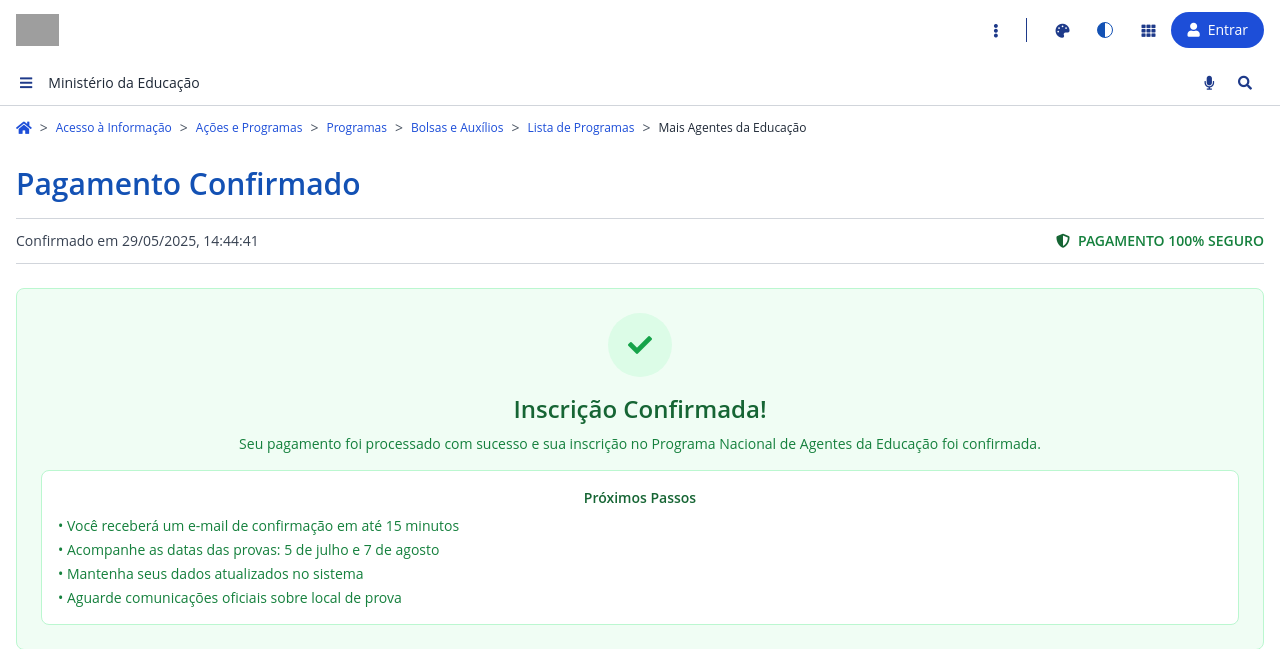
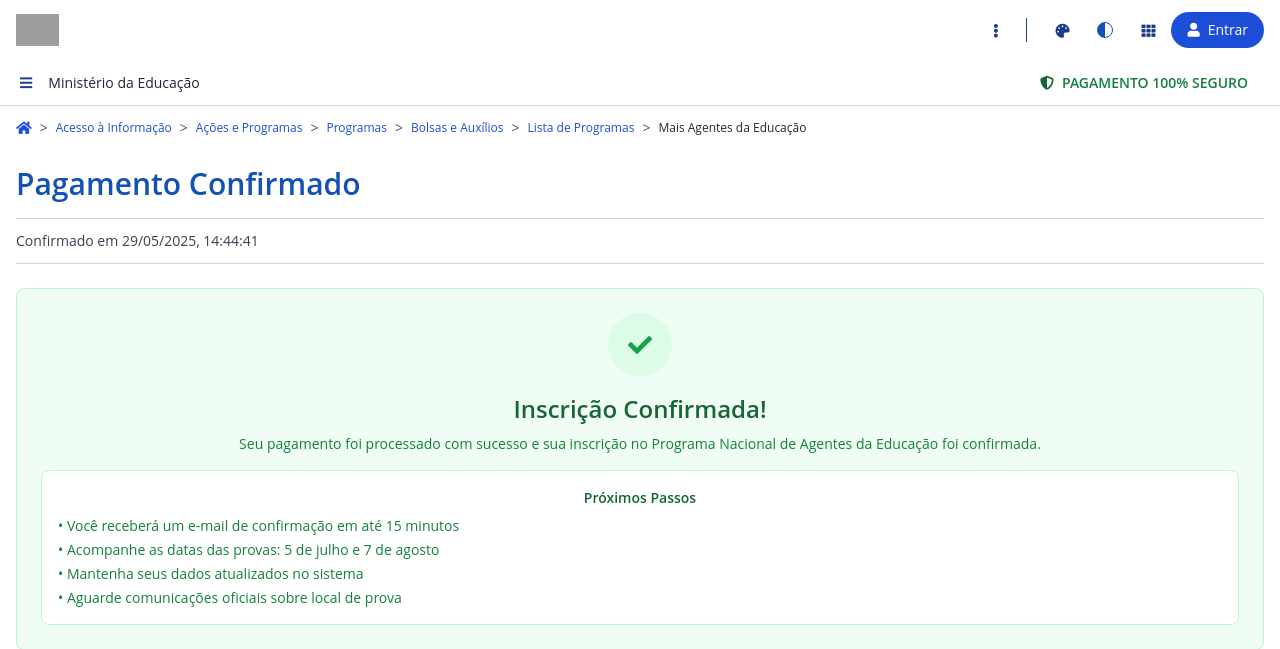
Before and after one commit to NuxeTor/GovAGTE04, a Flask app: page /pagamento-confirmado in a window 1280 px wide. Shown: the top 649 px of the page. Run offline with Flask 3, Linux system fonts and the light colour scheme; some libraries are stand-ins or nearby versions; some web fonts are replaced; grey boxes are pictures that could not be loaded.

Commit message:
Relocate payment safety assurance to improve user interface clarity
Moves "PAGAMENTO 100% SEGURO" from pagamento_confirmado.html to base.html, replacing voice/search buttons.

Replit-Commit-Author: Agent
Replit-Commit-Session-Id: f44380ed-1a63-4824-9c3f-c471505cfcfe
Replit-Commit-Screenshot-Url: https://storage.googleapis.com/screenshot-production-us-central1/7c76807b-2b7b-4aba-8b85-021e6568ea74/1dbd13e5-a853-4395-82e5-2aea1cd00205.jpg

```diff
--- a/templates/base.html
+++ b/templates/base.html
@@ -73,12 +73,10 @@
                 <span class="text-gray-800 text-sm font-medium">Ministério da Educação</span>
             </div>
             <div class="flex items-center">
-                <button class="header-btn" id="voice-search-btn" aria-label="Busca por voz">
-                    <i class="fas fa-microphone text-blue-900 mx-2"></i>
-                </button>
-                <button class="header-btn" id="search-toggle-btn" aria-label="Pesquisar">
-                    <i class="fas fa-search text-blue-900 mx-2"></i>
-                </button>
+                <div class="flex items-center text-green-700 font-semibold mr-4">
+                    <i class="fas fa-shield-alt mr-2" style="color: #166534;"></i>
+                    <span class="text-sm">PAGAMENTO 100% SEGURO</span>
+                </div>
             </div>
         </div>
 
--- a/templates/pagamento_confirmado.html
+++ b/templates/pagamento_confirmado.html
@@ -7,12 +7,8 @@
     <h1 class="text-3xl font-semibold mb-4" style="color: #1351B4;">Pagamento Confirmado</h1>
 
     <div class="border-t border-b border-gray-300 py-3 mb-6">
-        <div class="text-gray-700 text-sm flex justify-between items-center">
+        <div class="text-gray-700 text-sm">
             <p>Confirmado em <span id="data-confirmacao"></span></p>
-            <div class="flex items-center text-green-700 font-semibold">
-                <i class="fas fa-shield-alt mr-2" style="color: #166534;"></i>
-                <span>PAGAMENTO 100% SEGURO</span>
-            </div>
         </div>
     </div>
 
```
